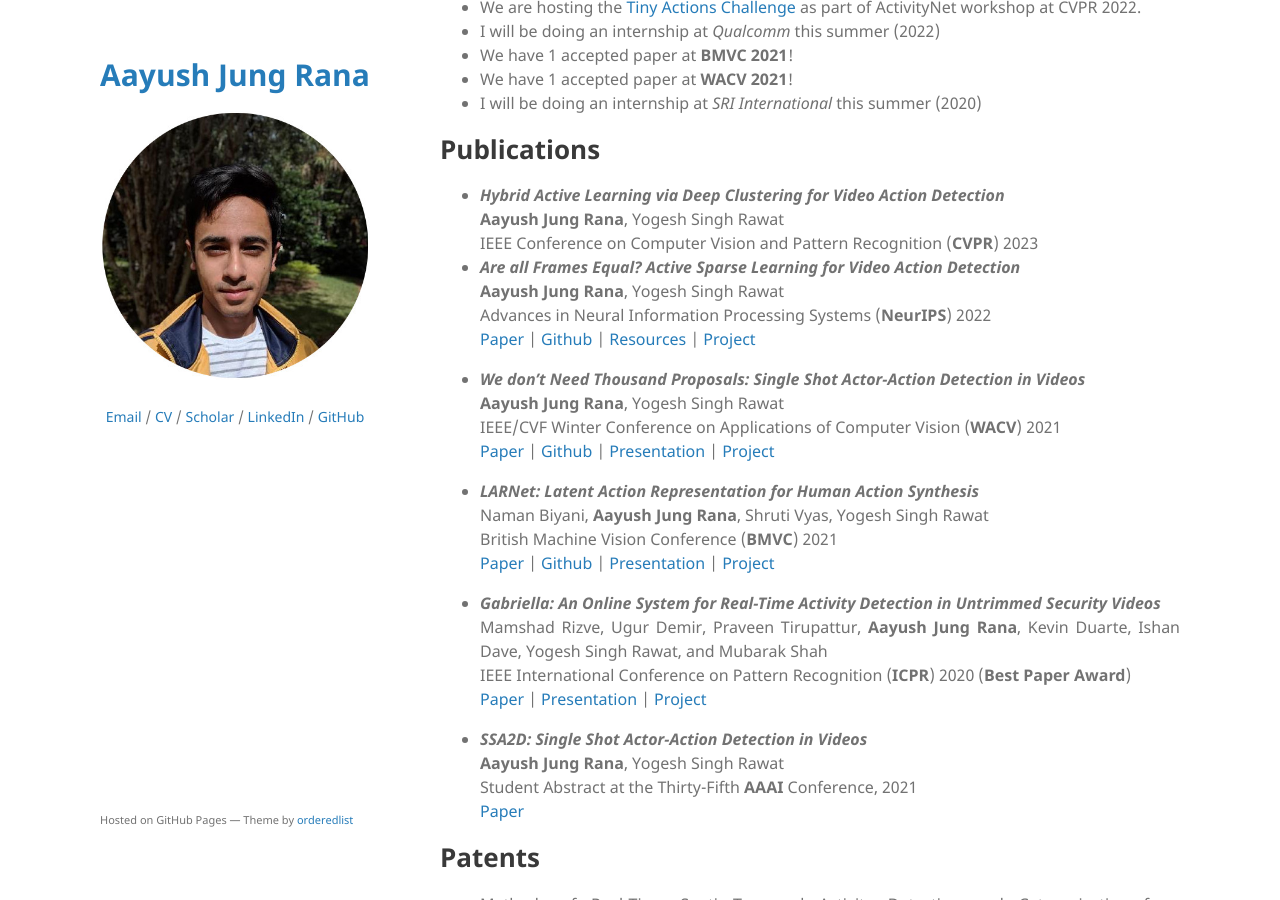
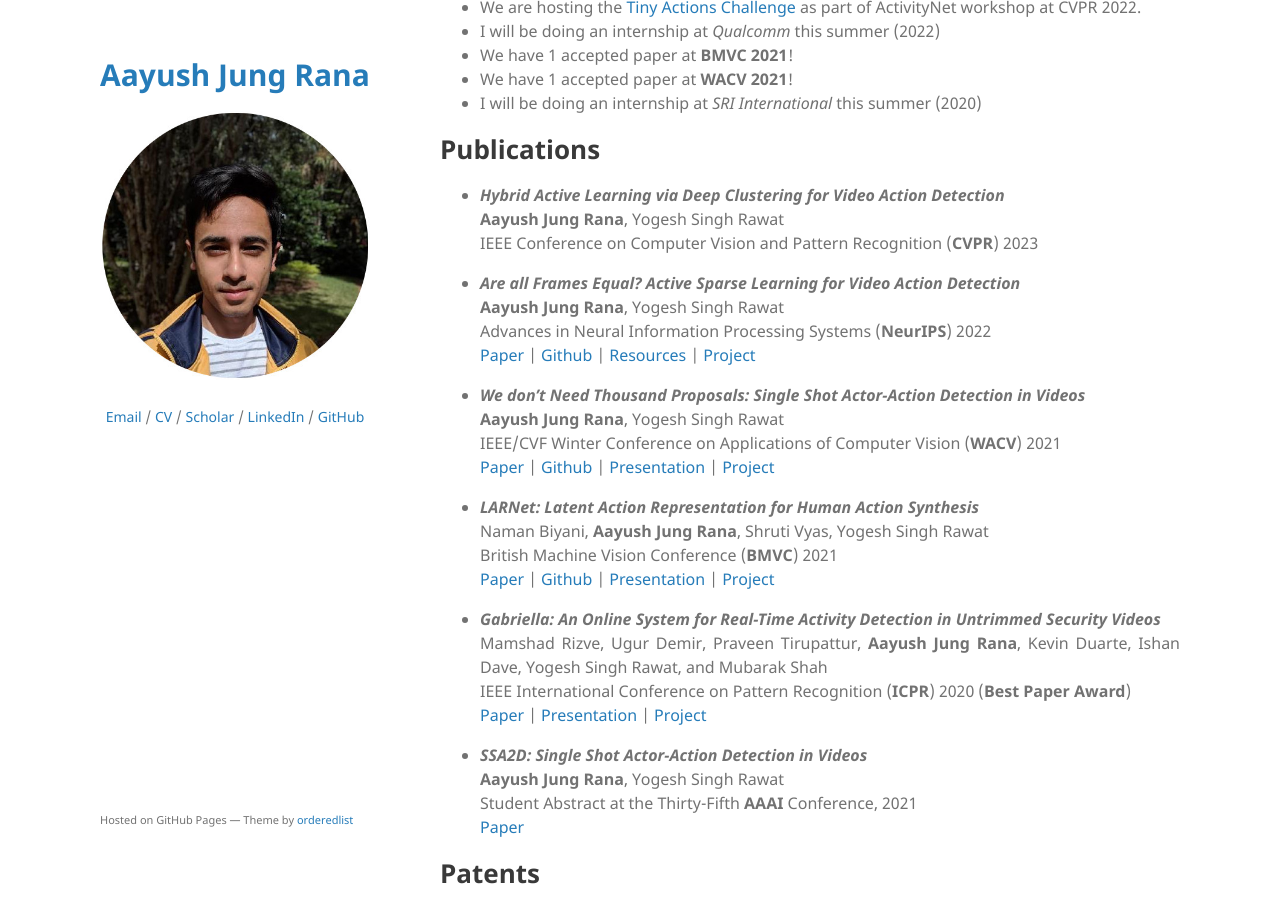
Before and after one commit to aayushjr/aayushjr.github.io, a Jekyll site: the page built from index.md, in a window 1280 px wide and 900 px high, scrolled down 492 px. Built offline with Jekyll 4.4.1, drawn with Linux system fonts in a browser that asks for light colours; the repository's description, which GitHub fills in, is left out.

Commit message:
Update index.md

```diff
--- a/index.md
+++ b/index.md
@@ -34,7 +34,7 @@ Prior to starting PhD, I was a junior research assistant at Vision and Graphics
     <b>Aayush Jung Rana</b>, Yogesh Singh Rawat<br>
     IEEE Conference on Computer Vision and Pattern Recognition (<b>CVPR</b>) 2023</li>
 
-    <li><b><i>Are all Frames Equal? Active Sparse Learning for Video Action Detection</i></b><br>
+    <li style="margin-top:1em"><b><i>Are all Frames Equal? Active Sparse Learning for Video Action Detection</i></b><br>
     <b>Aayush Jung Rana</b>, Yogesh Singh Rawat<br>
     Advances in Neural Information Processing Systems (<b>NeurIPS</b>) 2022<br>
     <a href="https://openreview.net/pdf?id=907ZdmPmmH_">Paper</a> | <a href="https://github.com/aayushjr/ASL-video">Github</a> | <a href="https://www.crcv.ucf.edu/research/projects/active-sparse-labeling-for-video-action-detection/">Resources</a> | <a href="https://sites.google.com/view/activesparselabeling/home">Project</a></li>
```
